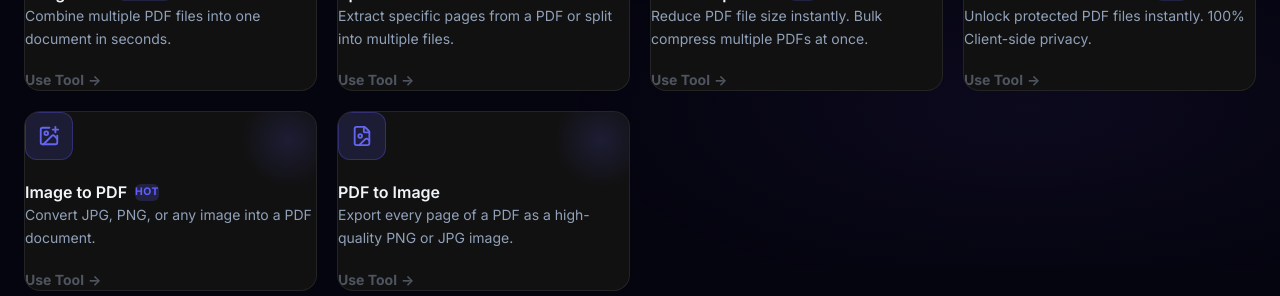
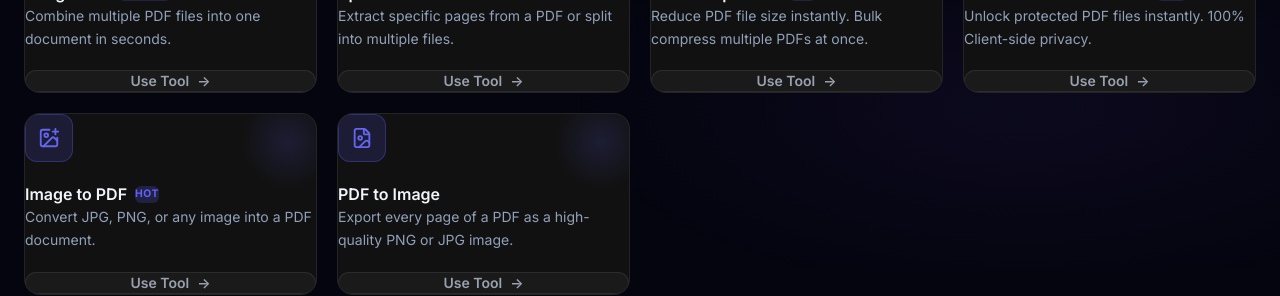
Before and after one commit to Venomous-101/cosmoxhub, a Next.js app: page / in a window 1280 px wide. Shown: the part 533-829 px from the top of the page. Built offline with nearby package versions, Linux system fonts and the light colour scheme; no server answers.

Commit message:
ui: Use Tool button centered + glassmorphism on all tool cards

```diff
--- a/src/components/ToolCard.tsx
+++ b/src/components/ToolCard.tsx
@@ -57,11 +57,12 @@ export default function ToolCard({ title, description, href, icon: Icon, color =
         <p className="text-sm text-slate-400 leading-relaxed mb-4">{description}</p>
       </div>
 
-      {/* Arrow hint */}
-      <div
-        className={`pt-3 mt-auto mb-2 text-sm font-bold opacity-70 group-hover:opacity-100 group-hover:translate-x-2 group-hover:text-[#A78BFA] transition-all duration-200 text-gray-500 flex items-center gap-1`}
-      >
-        Use Tool <span>&rarr;</span>
+      {/* Use Tool button — centered, subtle glassmorphism */}
+      <div className="mt-auto pt-4">
+        <div className="w-full flex items-center justify-center gap-2 text-sm font-semibold text-gray-400 bg-white/[0.04] border border-white/[0.08] rounded-xl py-2.5 px-4 group-hover:bg-[#7C3AED]/10 group-hover:border-[#7C3AED]/30 group-hover:text-[#A78BFA] transition-all duration-200">
+          Use Tool
+          <span className="group-hover:translate-x-0.5 transition-transform duration-200 inline-block">→</span>
+        </div>
       </div>
     </Link>
   );
```
